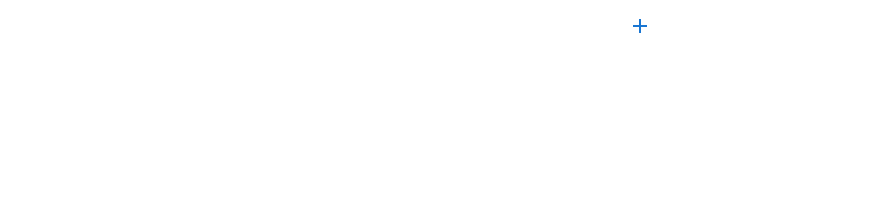
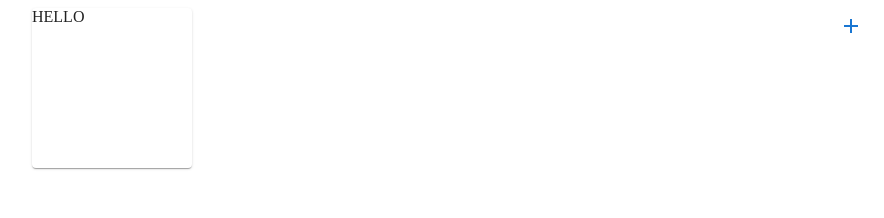
Before and after one commit to rwxsb/pqdoit, a React (Vite) app in the folder apps/pqdoit/: page / in a window 1280 px wide. Shown: the top 218 px of the page, without its empty margins (0-884 px from the left). Built offline with nearby package versions, Linux system fonts and the light colour scheme.

Commit message:
page layout w/ backlog

```diff
--- /dev/null
+++ b/apps/pqdoit/src/app/Components/Backlog/Backlog.tsx
@@ -0,0 +1,11 @@
+import { Card, Container } from '@mui/material';
+
+export const Backlog: React.FC = () => {
+  return (
+    <Container>
+      <Card style={{ width: '10em', height: '10em' }}>
+        <div>HELLO</div>
+      </Card>
+    </Container>
+  );
+};
--- a/apps/pqdoit/src/app/Components/QueueList/QueueList.tsx
+++ b/apps/pqdoit/src/app/Components/QueueList/QueueList.tsx
@@ -13,14 +13,14 @@ export const QueueList: React.FC = () => {
 
   return (
     <div>
-      <Grid2 container direction={'column'} gap={10}>
+      <Grid2 container direction={'column'} gap={5}>
         {queues.map((i) => (
           <>
             <QueueWrapper num={i.id} />
             <Divider />
           </>
         ))}
-        <Button onClick={addQueue}>
+        <Button onClick={addQueue} fullWidth>
           <AddCircleIcon />
         </Button>
       </Grid2>
--- a/apps/pqdoit/src/app/app.tsx
+++ b/apps/pqdoit/src/app/app.tsx
@@ -1,11 +1,20 @@
 // eslint-disable-next-line @typescript-eslint/no-unused-vars
+import { Container, Grid, Grid2 } from '@mui/material';
 import styles from './app.module.scss';
 import { QueueList } from './Components/QueueList/QueueList';
+import { Backlog } from './Components/Backlog/Backlog';
 
 export function App() {
   return (
     <div>
-      <QueueList />
+      <Grid2 container direction={'row'} justifyContent={'space-between'}>
+        <Grid2 size={4}>
+          <Backlog />
+        </Grid2>
+        <Grid2 size={8}>
+          <QueueList />
+        </Grid2>
+      </Grid2>
     </div>
   );
 }
```
